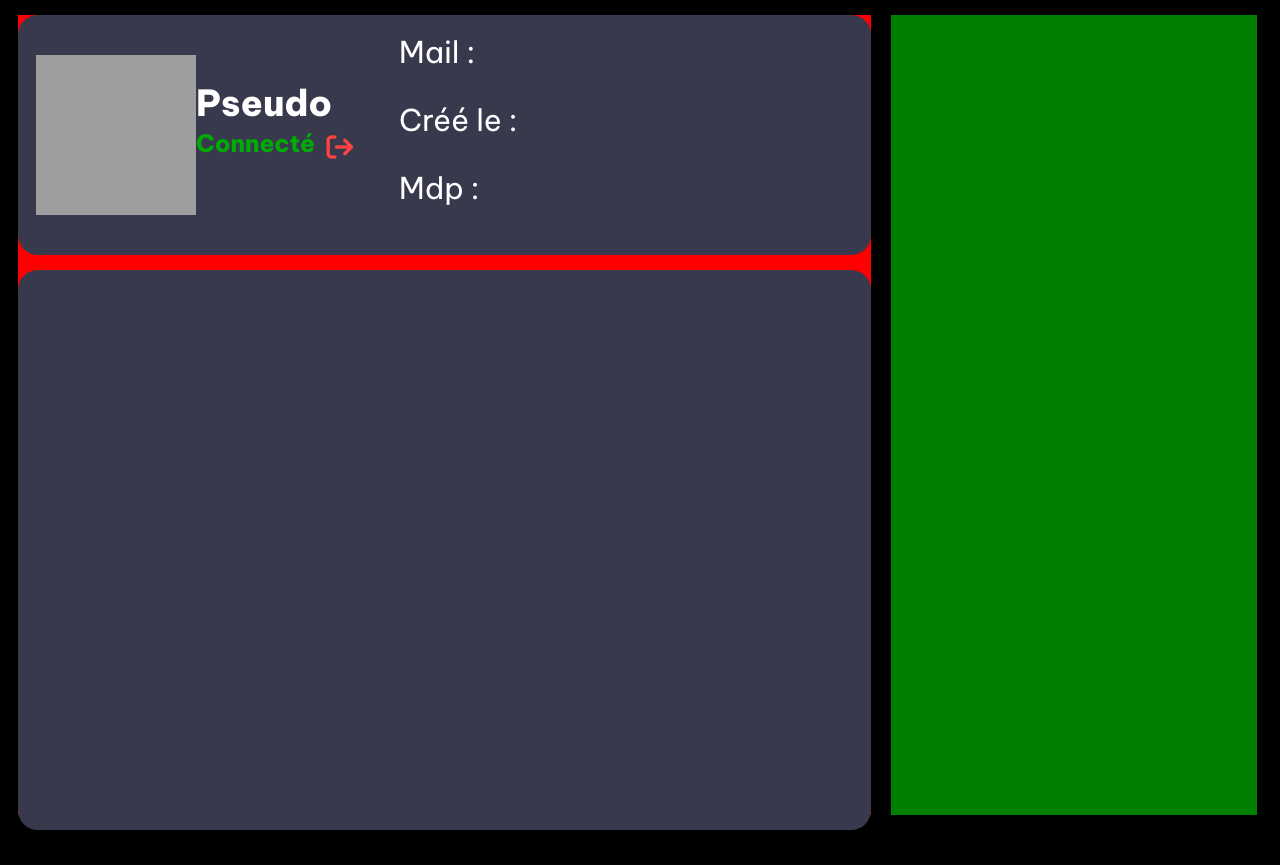
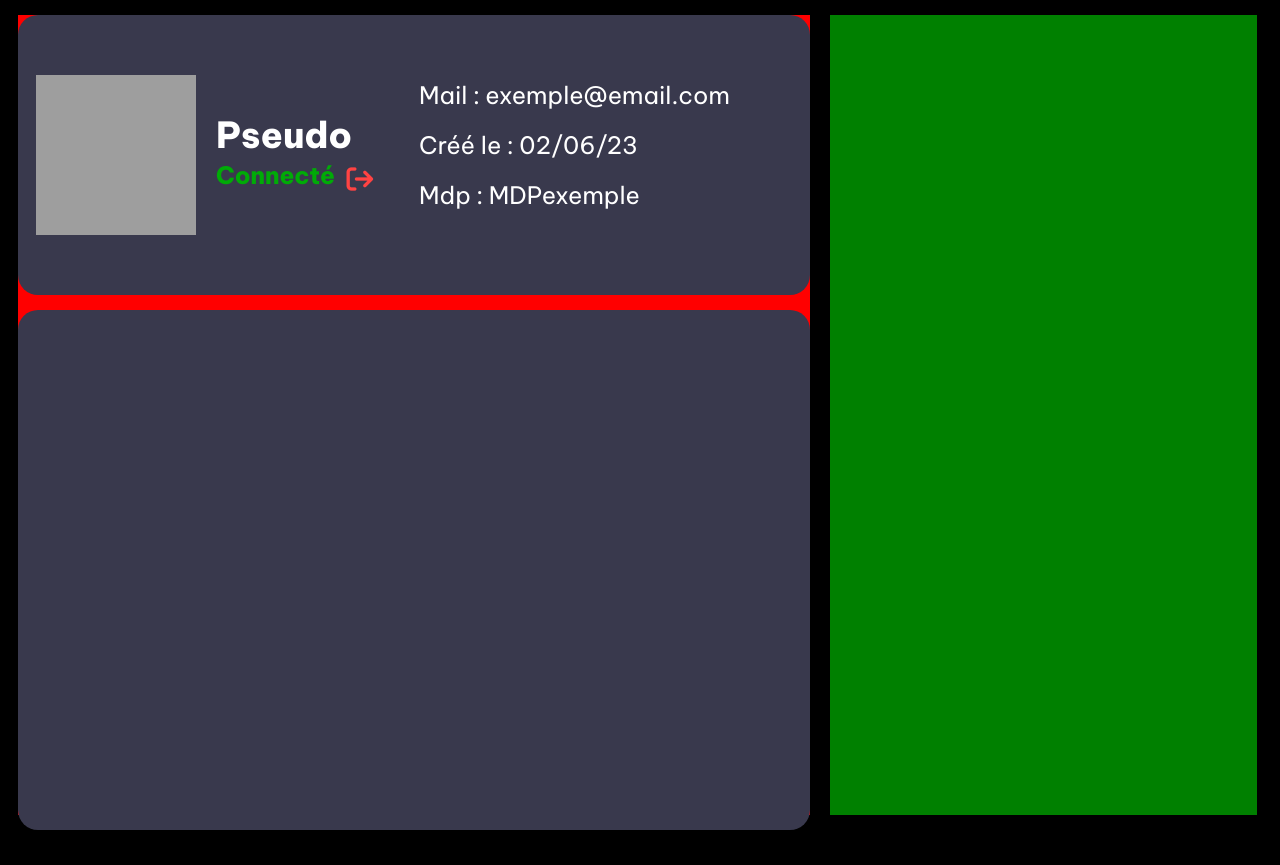
Before and after one commit to Sol1de/PromptV2, a PHP site: page /profile.php in a window 1280 px wide. Shown: the part 120-985 px from the top of the page. Run offline with PHP 8.4, Linux system fonts and the light colour scheme; some libraries are stand-ins or nearby versions; grey boxes are pictures that could not be loaded.

Commit message:
Add files via upload

```diff
--- a/css/profile.css
+++ b/css/profile.css
@@ -36,7 +36,7 @@ main {
     display: flex;
     flex-direction: column;
     min-height: 100%;
-    width: 70%;
+    width: 65%;
     margin-right: 10px;
     background-color: red
 }
@@ -52,14 +52,21 @@ main {
 .infos-user {
     display: flex;
     background-color: var(--main-background-color);
-    min-height: 30%;
+    min-height: 35%;
     border-radius: 20px;
     margin-bottom: 15px;
     align-items: center;
 }
 
+.status {
+    margin-left: 20px;
+}
+
+.status > p {
+    margin: 0;
+}
+
 #pseudo {
-    margin: inherit;
     color: white;
     font-family: 'Be Vietnam Pro', sans-serif;
     font-weight: 800;
@@ -81,16 +88,24 @@ main {
 }
 
 .more-infos {
+    height: 100%;
     display: flex;
     flex-direction: column;
+    justify-content: center;
     font-family: 'Be Vietnam Pro', sans-serif;
     font-weight: 400;
-    font-size: 30px;
+    font-size: 24px;
     color: white;
 }
 
 .more-infos > ul {
     list-style: none;
+    align-items: center;
+    margin: 0;
+}
+
+.more-infos > ul > li {
+    margin-bottom: 20px;
 }
 
 #mail #creation #mdp {
@@ -102,7 +117,7 @@ main {
 .post-history {
     display:flex;
     background-color: var(--main-background-color);
-    min-height: 70%;
+    min-height: 65%;
     border-radius: 20px;
 }
 
@@ -110,7 +125,7 @@ main {
     display: flex;
     flex-direction: column;
     min-height: 100%;
-    width: 30%;
+    width: 35%;
     margin-left: 10px;
     margin-right: 5px;
     background-color: green;
--- a/profile.php
+++ b/profile.php
@@ -41,9 +41,9 @@
 
                 <div class="more-infos">
                     <ul>
-                        <li>Mail : <p id="mail"></p></li>
-                        <li>Créé le : <p id="creation"></p></li>
-                        <li>Mdp : <p id="mdp"></p></li>
+                        <li>Mail : exemple@email.com</li>
+                        <li>Créé le : 02/06/23</li>
+                        <li>Mdp : MDPexemple</li>
                     </ul>
 
                 </div>
```
